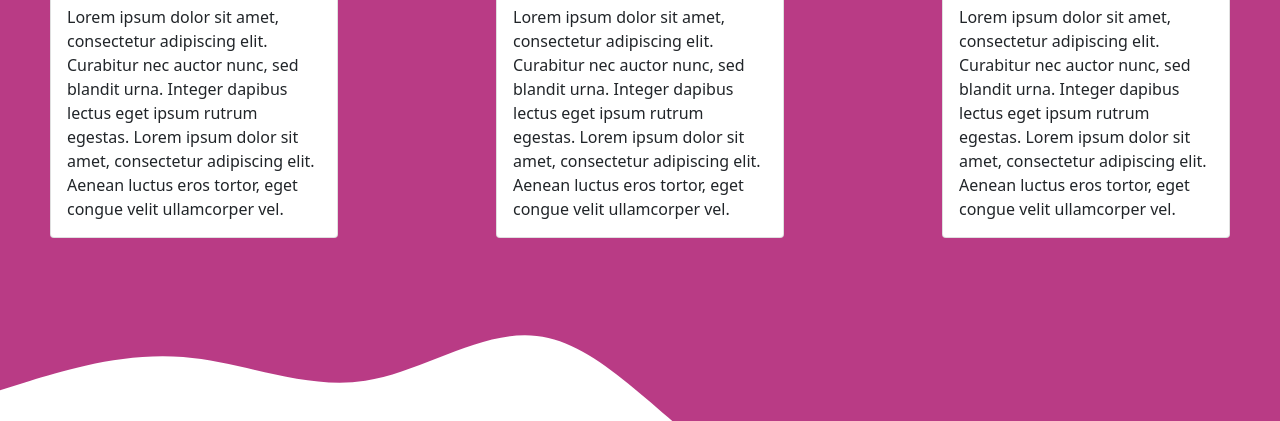
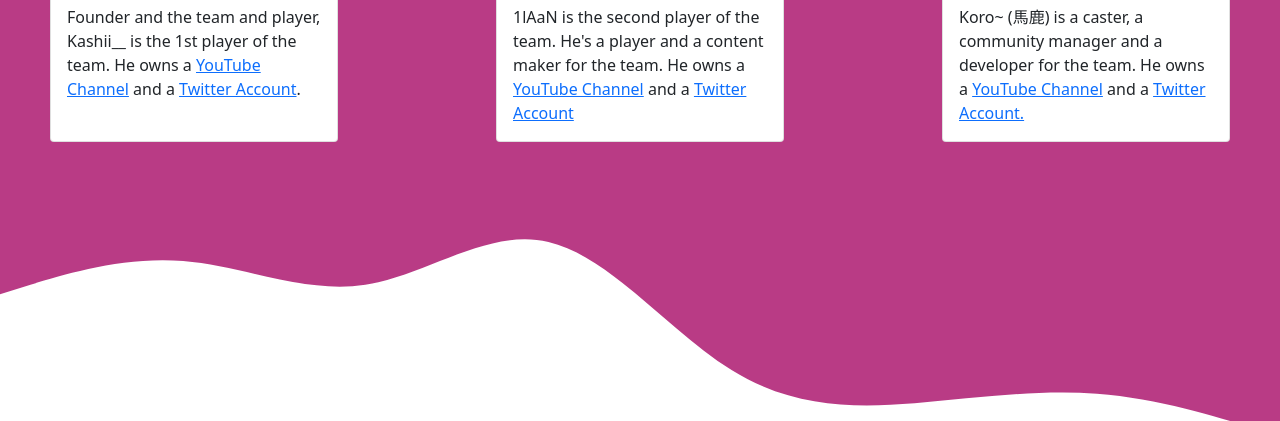
Before and after one commit to DRGEsport/drgesport.github.io, a plain HTML site: page index.html in a window 1280 px wide. Shown: the part 2004-2425 px from the top of the page. Drawn offline with Linux system fonts and the light colour scheme.

```diff
--- a/index.html
+++ b/index.html
@@ -40,7 +40,7 @@
         <h1>
             Who are we?
         </h1>
-        <p>Lorem ipsum dolor sit amet, consectetur adipiscing elit. Curabitur nec auctor nunc, sed blandit urna.</p>
+        <p>DRG is a small e-sport team located in France. We love playing games, and we love to learn more about them.</p>
         <a class="btn btn-outline-primary" href="#dis-team">Meet the team</a>
     </div>
 </div>
@@ -95,21 +95,21 @@
             <img class="card-img-top logo-user" src="assets/kashi.jpeg" alt="Kashii__">
             <div class="card-body">
                 <h5 class="card-title">Kashii__</h5>
-                <p class="card-text">Lorem ipsum dolor sit amet, consectetur adipiscing elit. Curabitur nec auctor nunc, sed blandit urna. Integer dapibus lectus eget ipsum rutrum egestas. Lorem ipsum dolor sit amet, consectetur adipiscing elit. Aenean luctus eros tortor, eget congue velit ullamcorper vel.</p>
+                <p class="card-text">Founder and the team and player, Kashii__ is the 1st player of the team. He owns a <a href="https://www.youtube.com/channel/UCic8puQPh529zY0LkLCVtbQ" target="_blank">YouTube Channel</a> and a <a href="https://twitter.com/kashidessin" target="_blank">Twitter Account</a>.</p>
             </div>
         </div>
         <div class="card" style="width: 18rem;">
             <img class="card-img-top logo-user" src="assets/1laan.jpg" alt="1lAaN">
             <div class="card-body">
                 <h5 class="card-title">1lAaN</h5>
-                <p class="card-text">Lorem ipsum dolor sit amet, consectetur adipiscing elit. Curabitur nec auctor nunc, sed blandit urna. Integer dapibus lectus eget ipsum rutrum egestas. Lorem ipsum dolor sit amet, consectetur adipiscing elit. Aenean luctus eros tortor, eget congue velit ullamcorper vel.</p>
+                <p class="card-text">1lAaN is the second player of the team. He's a player and a content maker for the team. He owns a <a href="https://www.youtube.com/channel/UCc6TLwb8s1rw-6VaWC2BzMw" target="_blank">YouTube Channel</a> and a <a href="https://twitter.com/MisterYoshi1" target="_blank">Twitter Account</a></p>
             </div>
         </div>
         <div class="card" style="width: 18rem;">
             <img class="card-img-top logo-user" src="assets/koro.jpg" alt="Koro~ (馬鹿)#7963">
             <div class="card-body">
                 <h5 class="card-title">Koro~ (馬鹿)#7963</h5>
-                <p class="card-text">Lorem ipsum dolor sit amet, consectetur adipiscing elit. Curabitur nec auctor nunc, sed blandit urna. Integer dapibus lectus eget ipsum rutrum egestas. Lorem ipsum dolor sit amet, consectetur adipiscing elit. Aenean luctus eros tortor, eget congue velit ullamcorper vel.</p>
+                <p class="card-text">Koro~ (馬鹿) is a caster, a community manager and a developer for the team. He owns a <a href="https://youtube.com/misterkoro" target="_blank">YouTube Channel</a> and a <a href="https://twitter.com/koro_backup" target="_blank">Twitter Account.</a></p>
             </div>
         </div>
     </div>
```
Also changed, not shown: assets/kashi.jpeg.
